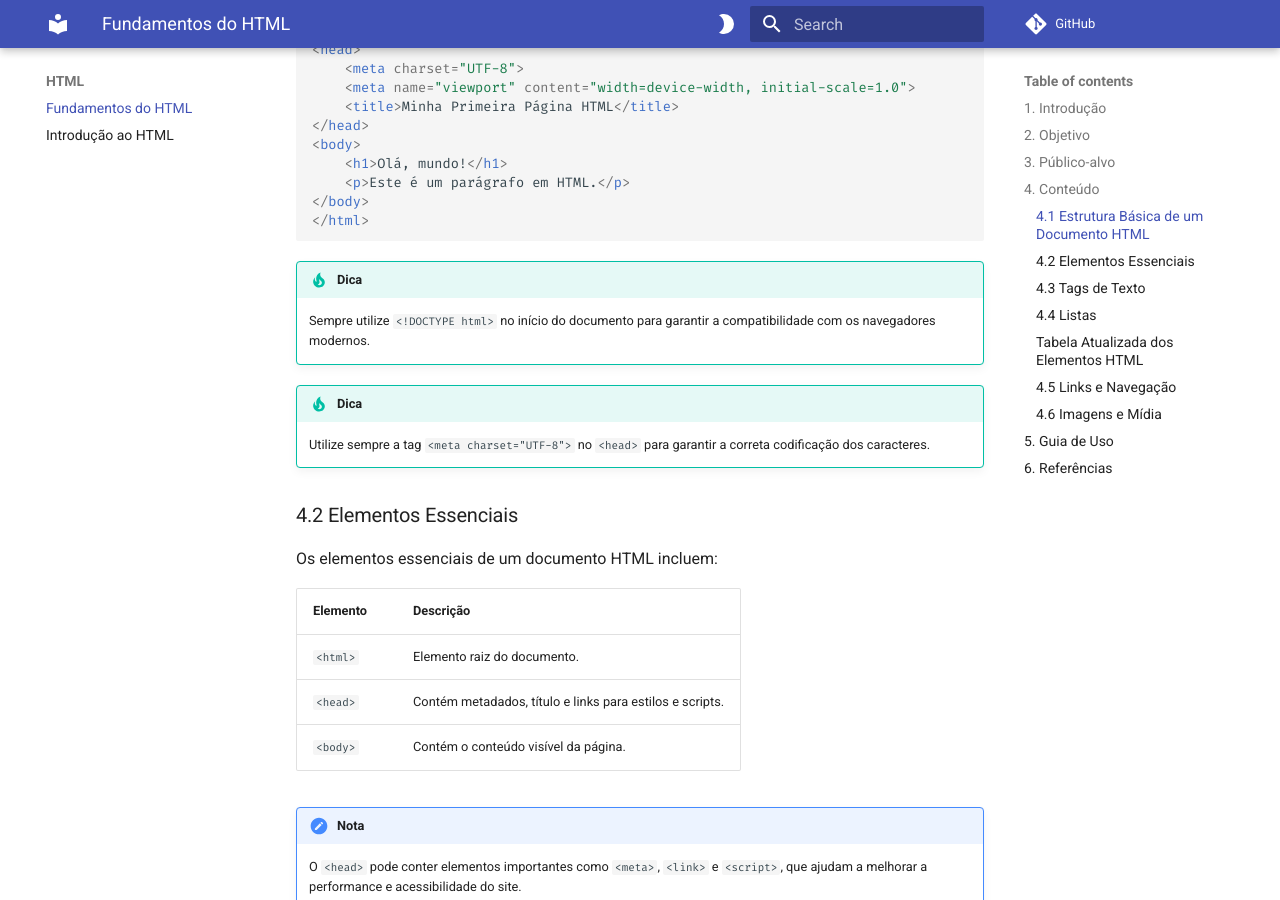
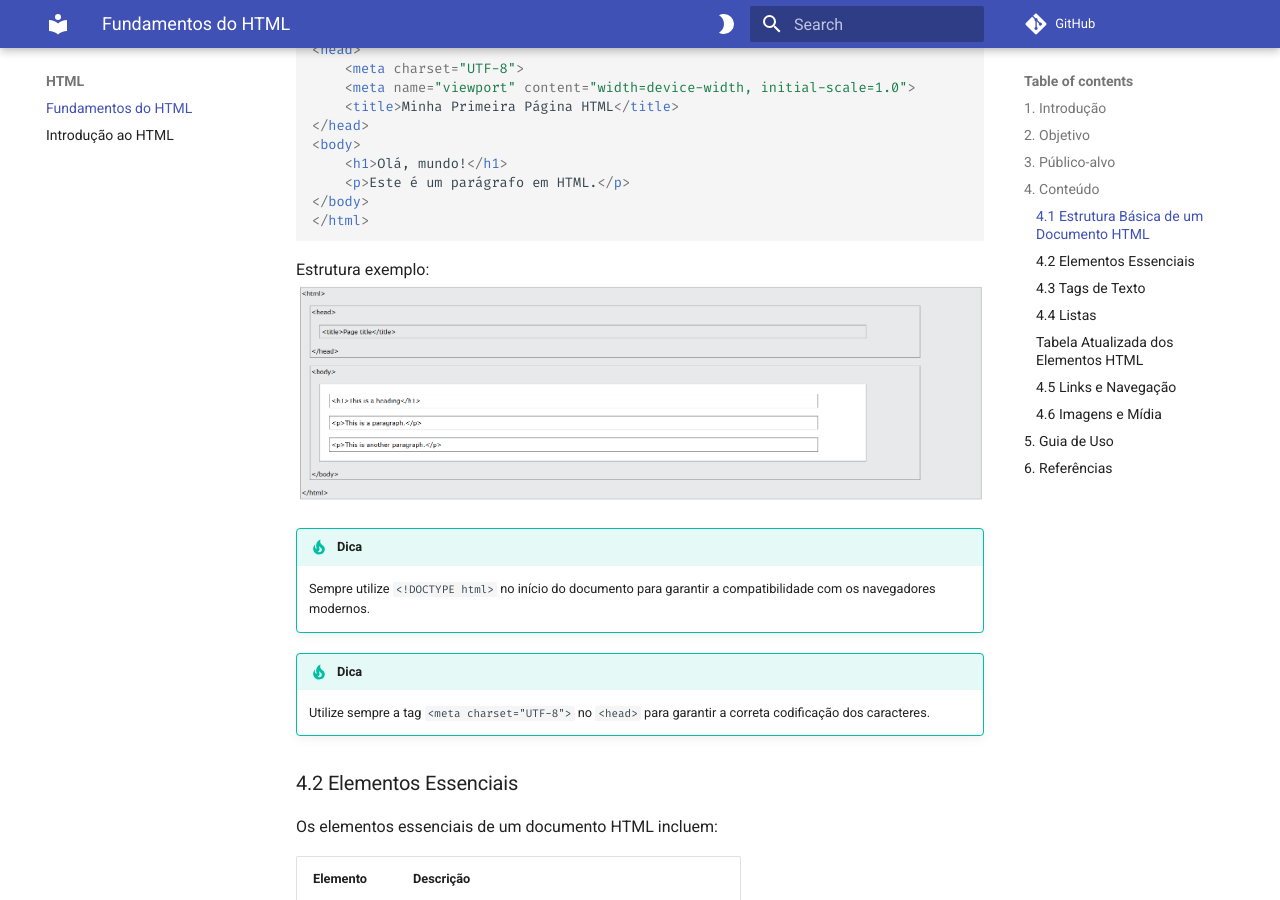
Before and after one commit to atalhox/roadmap.sh, an MkDocs documentation site: the page built from docs/HTML/fundamentos.md, in a window 1280 px wide and 900 px high, scrolled down 993 px. Built offline with MkDocs 1.6.1 and Material for MkDocs 9.7.7, drawn with Linux system fonts in a browser that asks for light colours; comment, search, counter and statistics services are not loaded.

Commit message:
Feat: add page structure image

````diff
--- a/docs/HTML/fundamentos.md
+++ b/docs/HTML/fundamentos.md
@@ -37,6 +37,10 @@ Todo documento HTML segue uma estrutura padrão, conforme mostrado no exemplo ab
 </body>
 </html>
 ```
+
+Estrutura exemplo:
+![Page Structure](../assets/img/html-page-structure.png)
+
 
 !!! tip "Dica"
     Sempre utilize `<!DOCTYPE html>` no início do documento para garantir a compatibilidade com os navegadores modernos.
````
Also changed, not shown: docs/assets/img/html-page-structure.png (added).
